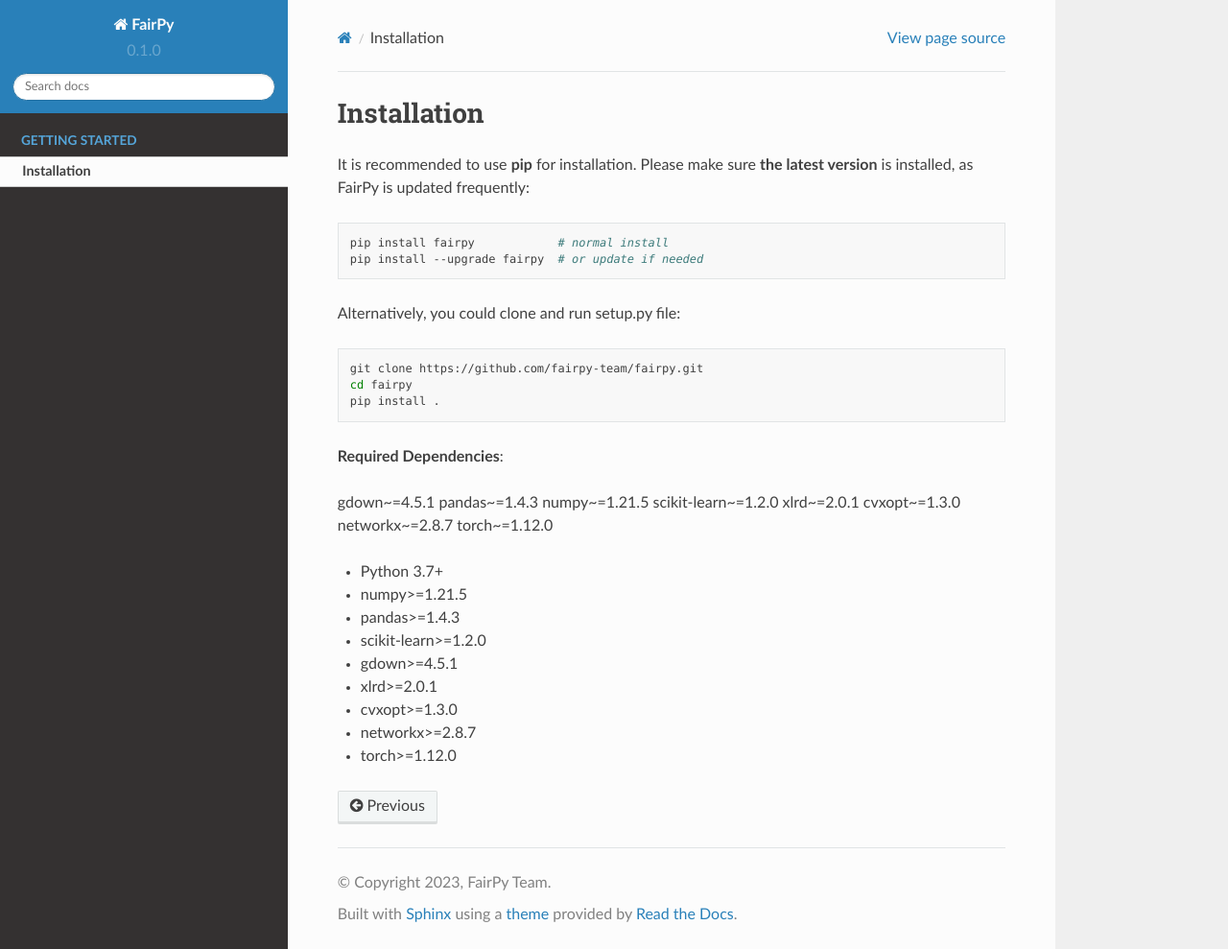
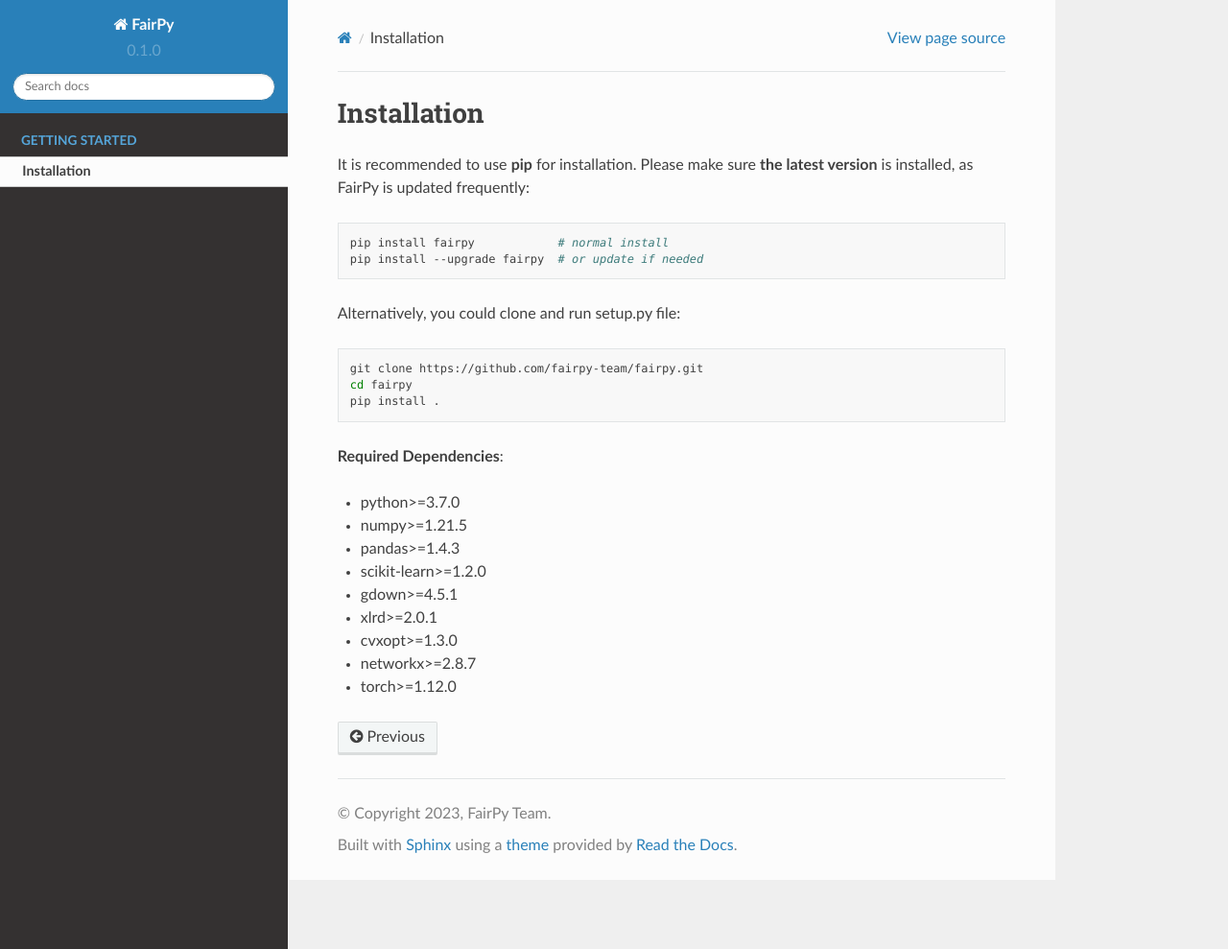
Before and after one commit to DKeeper1523/test-code, a Sphinx documentation site: the page built from docs/source/install.rst, in a window 1280 px wide and 989 px high. Shown: the whole window at 96% size. Built offline with Sphinx 7.4.7 and the Read the Docs theme 2.0.0, drawn with Linux system fonts in a browser that asks for light colours; pages that are not in the unit, such as notebooks, are missing from menus.

Commit message:
update intro

```diff
--- a/docs/source/install.rst
+++ b/docs/source/install.rst
@@ -21,17 +21,7 @@
 
 **Required Dependencies**\ :
 
-
-gdown~=4.5.1
-pandas~=1.4.3
-numpy~=1.21.5
-scikit-learn~=1.2.0
-xlrd~=2.0.1
-cvxopt~=1.3.0
-networkx~=2.8.7
-torch~=1.12.0
-
-* Python 3.7+
+* python>=3.7.0
 * numpy>=1.21.5
 * pandas>=1.4.3
 * scikit-learn>=1.2.0
```
Also changed, not shown: docs/source/index.rst (+65 -51 lines).
